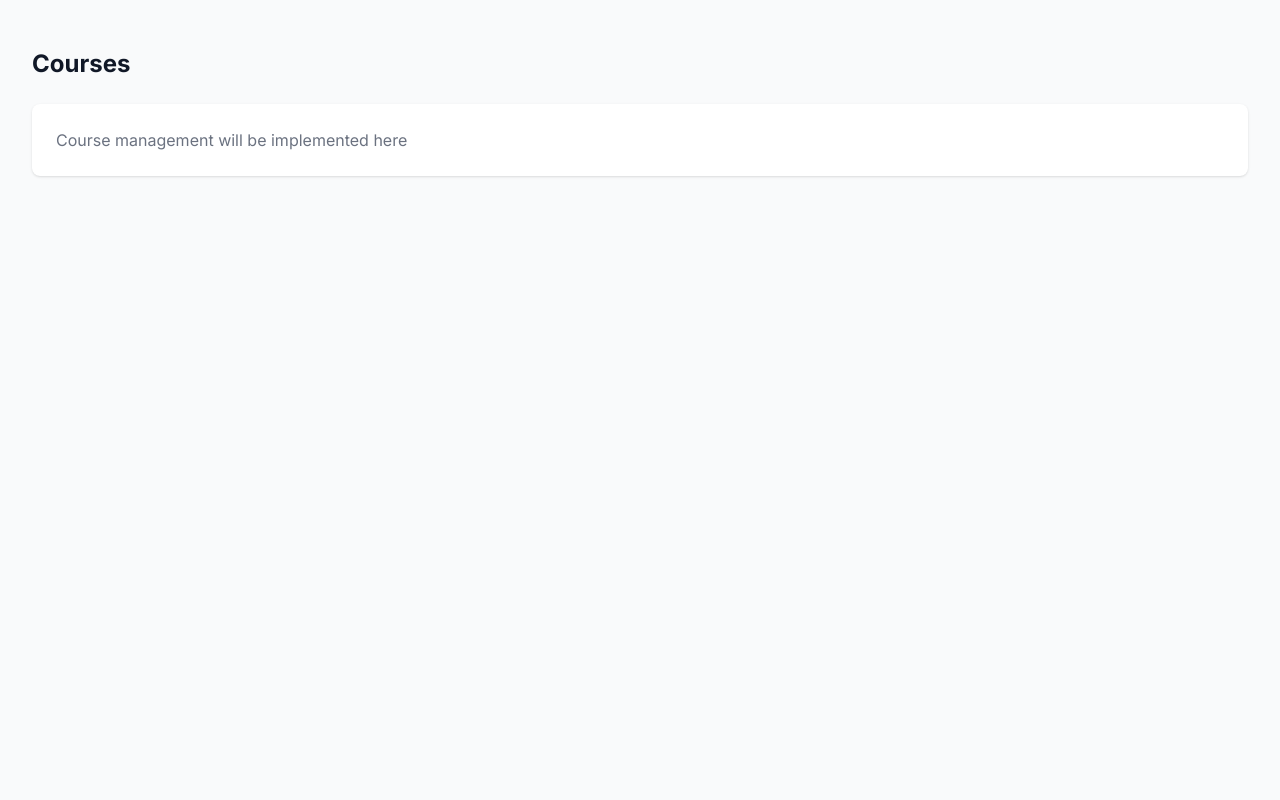
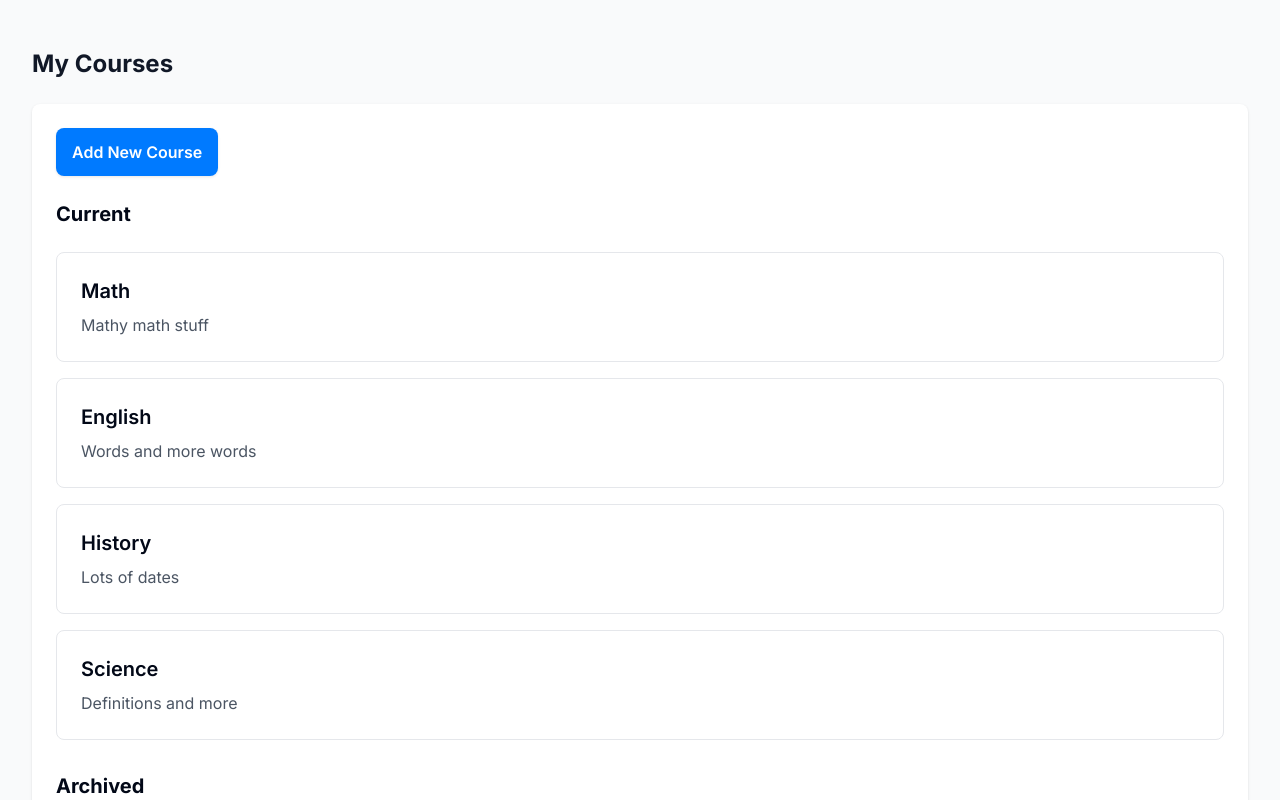
Before and after one commit to ctp-connectsphere/connectsphere, a Next.js app: page /courses in a window 1280 px wide. Shown: the top 800 px of the page. Built offline with nearby package versions, Linux system fonts and the light colour scheme; no server answers; sample sign-in values are in the browser's storage.

Commit message:
Add basic course UI layout

```diff
--- a/src/app/(dashboard)/courses/page.tsx
+++ b/src/app/(dashboard)/courses/page.tsx
@@ -1,13 +1,32 @@
-export default function CoursesPage() {
+import { Course } from '@/components/ui/course';
+import { Button } from '@/components/ui/button';
+import { auth } from '@/lib/auth/config';
+import { redirect } from 'next/navigation';
+
+export default async function CoursesPage() {
+  const session = await auth();
+
+  if (!session) {
+    redirect('/login');
+  }
+
   return (
     <div className="min-h-screen bg-gray-50">
       <div className="max-w-7xl mx-auto py-6 sm:px-6 lg:px-8">
         <div className="px-4 py-6 sm:px-0">
-          <h1 className="text-2xl font-bold text-gray-900 mb-6">Courses</h1>
+          <h1 className="text-2xl font-bold text-gray-900 mb-6">My Courses</h1>
           <div className="bg-white shadow rounded-lg p-6">
-            <p className="text-gray-500">
-              Course management will be implemented here
-            </p>
+            <Button variant="primary" size="medium" className="mb-6">
+              Add New Course
+            </Button>
+            <h2 className="text-xl font-bold mb-6">Current</h2>
+            <Course title="Math" description="Mathy math stuff"/>
+            <Course title="English" description="Words and more words"/>
+            <Course title="History" description="Lots of dates"/>
+            <Course title="Science" description="Definitions and more"/>
+            <h2 className="text-xl font-bold mb-6 mt-8">Archived</h2>
+            <Course title="Art" description="Colors and shapes"/>
+            <Course title="Music" description="Sounds and rhythms"/>
           </div>
         </div>
       </div>
--- /dev/null
+++ b/src/components/ui/course.tsx
@@ -0,0 +1,20 @@
+'use client';
+
+import React from 'react';
+
+interface CourseProps extends React.HTMLAttributes<HTMLDivElement> {
+  title: string;
+  description?: string;
+}
+
+export function Course({
+  title,
+  description
+}: CourseProps){
+  return(
+    <div className="border border-gray-200 rounded-lg p-6 mb-4">
+      <h3 className="text-xl font-semibold mb-2">{title}</h3>
+      {description && <p className="text-gray-600">{description}</p>}
+    </div>
+  );
+}
```
